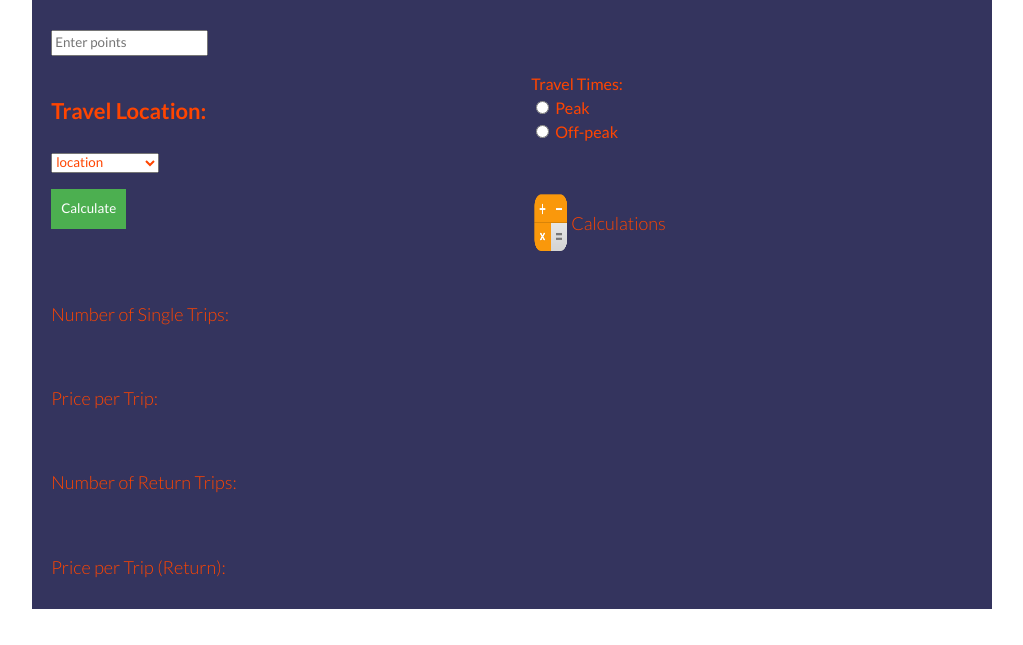
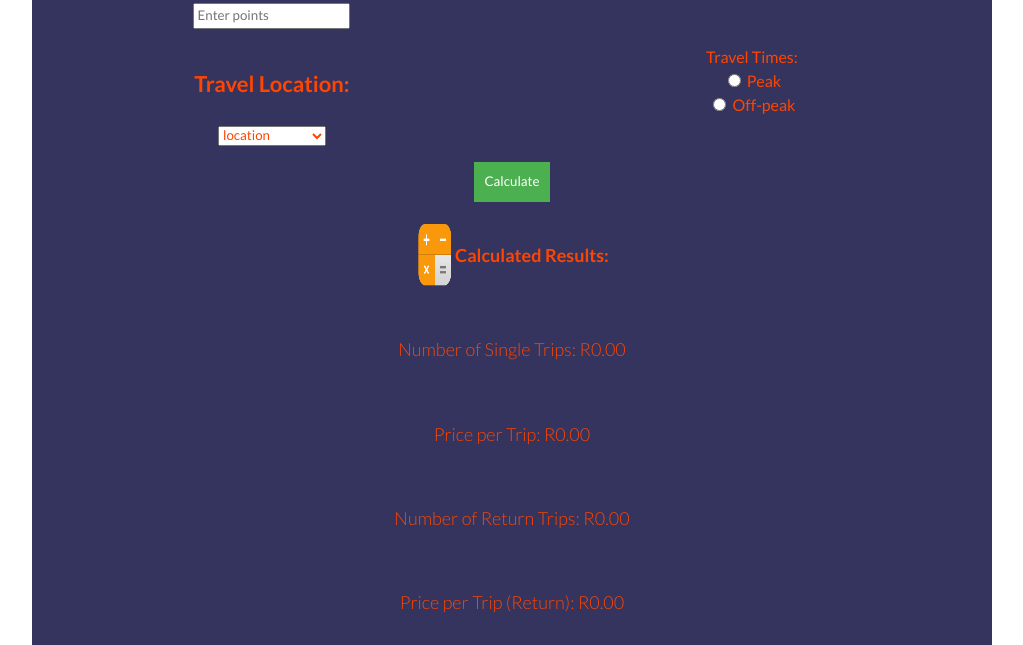
Before and after one commit to Londeka-Zikalala/bus-travel-widget, a plain HTML site: page index.html in a window 1280 px wide. Shown: the part 288-933 px from the top of the page, without its empty margins (128-1151 px from the left). Before the commit the page ends 897 px from the top, so only its background shows below. Drawn offline with Linux system fonts and the light colour scheme.

Commit message:
grid items added

```diff
--- a/bus-travel.css
+++ b/bus-travel.css
@@ -1,21 +1,12 @@
 
-body{
-    width:100% ;
-    padding: 10px;
-    margin:auto;
-    font-family: 'Trebuchet MS', 'Lucida Sans Unicode', 'Lucida Grande', 'Lucida Sans', Arial, sans-serif;
-
-}
 .container {
 
-    margin:auto;
-    width: 80%;
-    display: flex;
-    flex-direction: column;
-    align-items: center;
     background-color: rgb(46, 46, 104);
   }
-
+  .calculations{
+    border: solid 2 px red;
+    background-color: rgb(52, 52, 94);
+  }
   .section {
     margin-bottom: 20px;
   }
@@ -53,5 +44,4 @@ body{
     background-color: #4CAF50;
     color: white;
     border: none;
-    cursor: pointer;
   }
--- a/index.html
+++ b/index.html
@@ -5,10 +5,12 @@
 <meta name="viewport" content="width=device-width, initial-scale=1">
 <link rel="stylesheet" href="bus-travel.css">
 <link rel="stylesheet" href="simple-grid.css">
+<script src="./js/busTravel.js" charset="utf-8" defer></script>
+<script src="./js/busTravel-DOM.js" charset="utf-8" defer></script>
 <title>bus-travel-widget</title>
 </head>
 <body>
-  <div class="container">
+  <div class="container center">
     <h1><img src="icons/bus-icon-design-template-free-vector.jpg" width="50px"><h1> Bus Travel Widget</h1>
     <div class="row">
       <div class="col-6">
@@ -42,32 +44,32 @@
         </div>
       </div>
     </div>
-    <div class="row">
-      <div class="col-6">
+    <div class="row center">
+      <div class="col-12">
         <button class="calculate-btn">Calculate</button>
       </div>
-      <div class="col-6">
+      <div class="row display">
+      <div class="col-12">
         <div class="calculation-p">
-          <img src="icons/475497.png" width="40px"> <p>Calculations</p>
+          <img src="icons/475497.png" width="40px"><h4>Calculated Results:</h4>
         </div>
       </div>
-    </div>
-    <div class="row display">
+      <div class="calculations">
       <div class="col-12">
-        <p>Number of Single Trips: <span class="single-trip"></span></p>
+        <p>Number of Single Trips: R<span class="single-trip">0.00</span></p>
       </div>
       <div class="col-12">
-        <p>Price per Trip:  <span class="price-per-trip"></span></p>
+        <p>Price per Trip: R<span class="price-per-trip">0.00</span></p>
       </div>
       <div class="col-12">
-        <p>Number of Return Trips:  <span class="return-trip"></span></p>
+        <p>Number of Return Trips:  R<span class="return-trip">0.00</span></p>
       </div>
       <div class="col-12">
-        <p>Price per Trip (Return):   <span class="price-per-return"></span></p>
+        <p>Price per Trip (Return):   R<span class="price-per-return">0.00</span></p>
       </div>
     </div>
+    </div>
   </div>
-  <script src="js/busTravel.js" charset="utf-8"></script>
-  <script src="js/busTravel-DOM.js" charset="utf-8"></script>
+
 </body>
 </html>
--- a/simple-grid.css
+++ b/simple-grid.css
@@ -183,6 +183,10 @@ p {
   display: none;
 }
 
+/* added styles */
+
+
+
 @media only screen and (min-width: 33.75em) {  /* 540px */
   .container {
     width: 80%;
```
Also changed, not shown: js/busTravel-DOM.js (line endings or trailing spaces), js/busTravel.js (indentation only), 3 other files.
